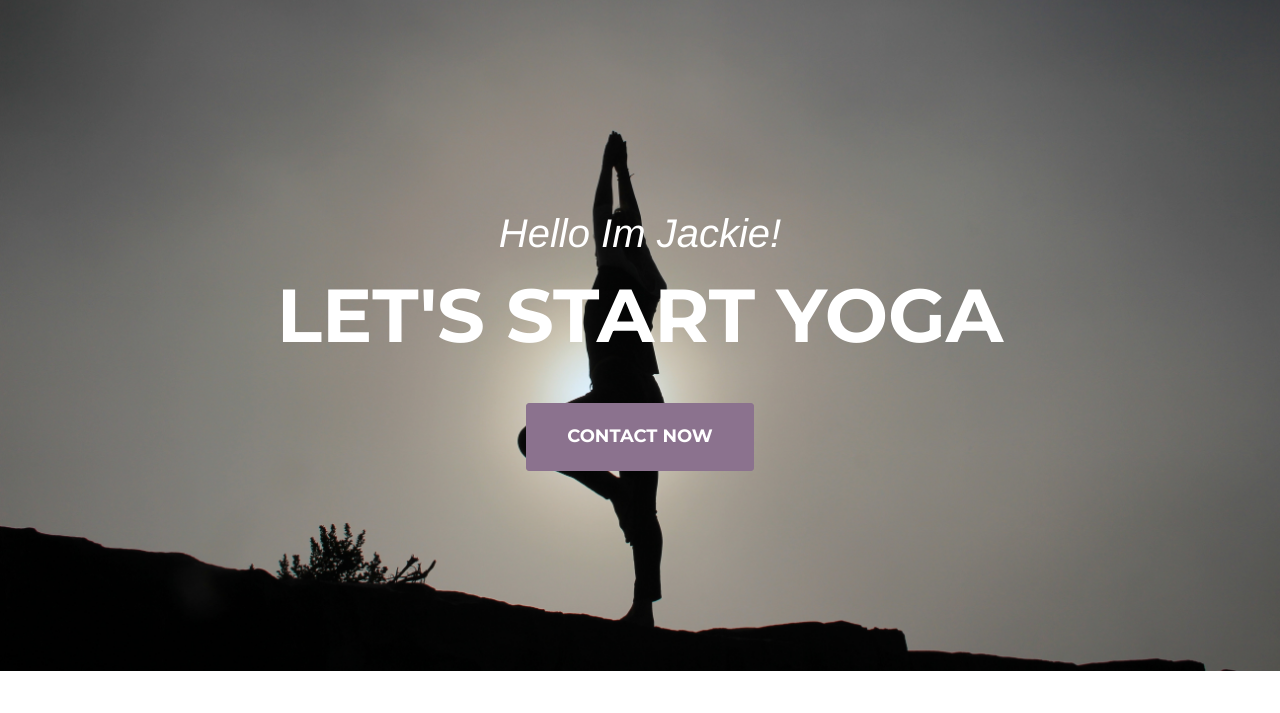
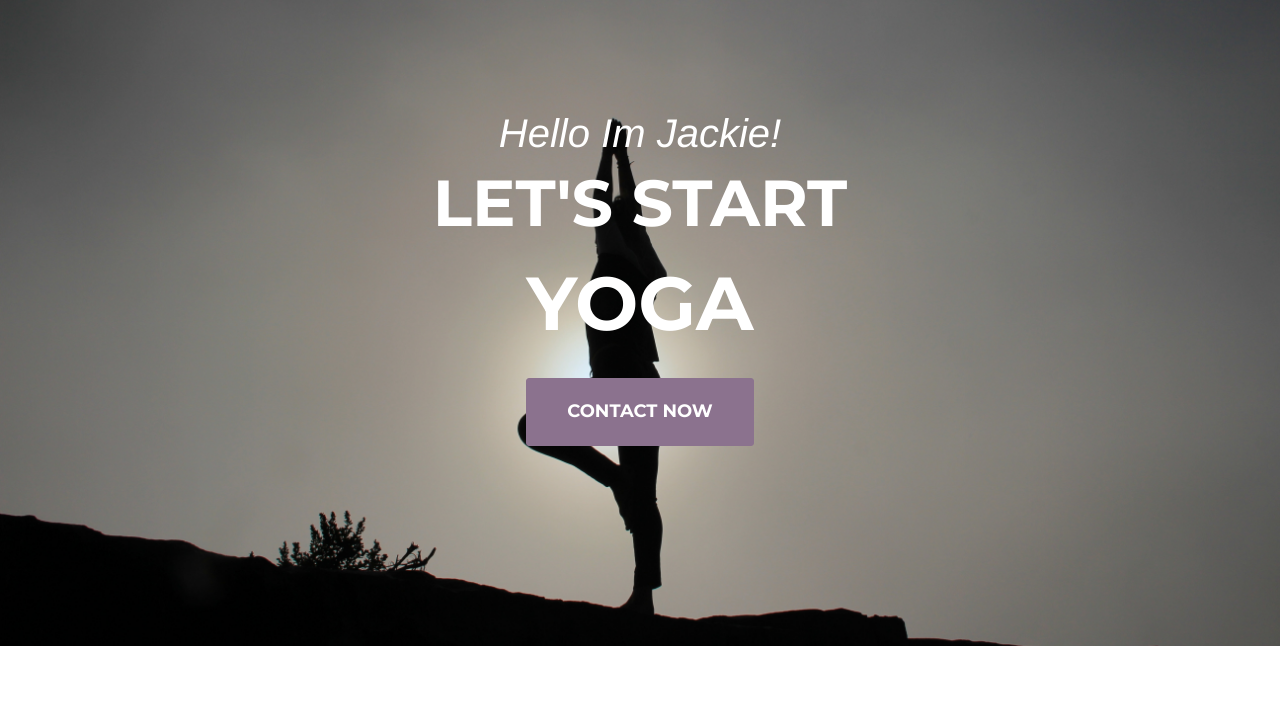
Before and after one commit to lchambers6/JaiFitness, a website: page index.html in a window 1280 px wide. Shown: the part 87-800 px from the top of the page. Drawn offline with nearby package versions, Linux system fonts and the light colour scheme; a web font is replaced by a local one.

Commit message:
moving title links work

```diff
--- a/css/agency.css
+++ b/css/agency.css
@@ -252,13 +252,24 @@ header .intro-text .intro-heading {
   font-family: "Montserrat", "Helvetica Neue", Helvetica, Arial, sans-serif;
   text-transform: uppercase;
   font-weight: 700;
-  font-size: 50px;
-  line-height: 50px;
+  font-size: 40px;
+  line-height: 40px;
   margin-bottom: 25px;
 }
+#movingHeader {
+  font-size: 50px;
+}
+#movingHeader a{
+   color: white;
+}
+#movingHeader a:hover {
+  color: #8B728E;
+  text-decoration: none;
+}
+
 @media (min-width: 768px) {
   header .intro-text {
-    padding-top: 300px;
+    padding-top: 200px;
     padding-bottom: 200px;
   }
   header .intro-text .intro-lead-in {
@@ -272,10 +283,22 @@ header .intro-text .intro-heading {
     font-family: "Montserrat", "Helvetica Neue", Helvetica, Arial, sans-serif;
     text-transform: uppercase;
     font-weight: 700;
-    font-size: 75px;
-    line-height: 75px;
+    font-size: 65px;
+    line-height: 50px;
     margin-bottom: 50px;
   }
+  #movingHeader {
+  font-size: 75px;
+  color: white;
+  }
+  #movingHeader a{
+   color: white;
+  }
+  #movingHeader a:hover {
+  color: #8B728E;
+  text-decoration: none;
+}
+
 }
 section {
   padding: 100px 0;
--- a/index.html
+++ b/index.html
@@ -92,7 +92,8 @@
         <div class="container">
             <div class="intro-text">
                 <div class="intro-lead-in">Hello Im Jackie!</div>
-                <div class="intro-heading" id="movingHeader">Let's Start ____</div>
+                <div class="intro-heading">Let's Start</div>
+                <div class="intro-heading" id="movingHeader"></div>
                 <a href="#contact" class="page-scroll btn btn-xl">Contact Now</a>
             </div>
         </div>
--- a/js/agency.js
+++ b/js/agency.js
@@ -31,11 +31,11 @@
     })
 
     //Cycles through the heading titles
-    var serviceArray = ["Training", "Yoga", "Meditating"],
+    var serviceArray = ['<a href="https://www.google.com/" target="_blank">Training</a>', '<a href="https://www.facebook.com/" target="_blank">Yoga</a>', '<a href="http://www.bing.com/" target="_blank">Meditating</a>'],
         i = -1;
     (function f() {
         i = (i + 1) % serviceArray.length;
-        $("#movingHeader").html("Let's Start " + serviceArray[i]);
+        $("#movingHeader").html(serviceArray[i]);
         setTimeout(f, 3500);
     })();
 })(jQuery); // End of use strict
```
